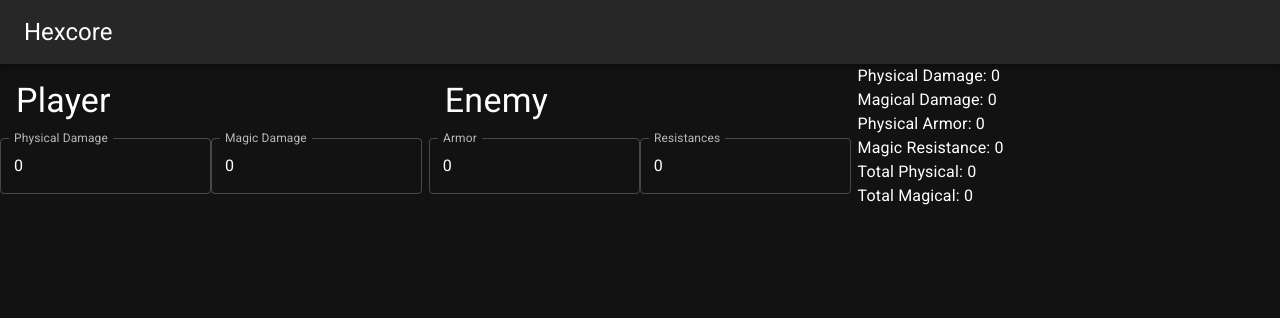
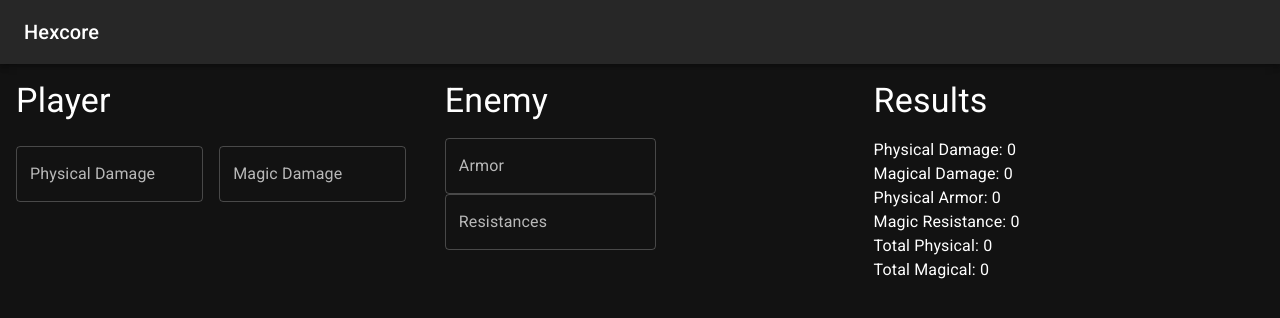
Before and after one commit to andrewy563/Hexcore, a Next.js app: page / in a window 1280 px wide. Shown: the top 318 px of the page. Built offline with nearby package versions, Linux system fonts and the light colour scheme.

Commit message:
create NumberInput component

```diff
--- a/package.json
+++ b/package.json
@@ -22,6 +22,7 @@
     "react": "^17.0.2",
     "react-dom": "^17.0.2",
     "react-final-form": "^6.5.8",
+    "react-number-format": "^4.9.1",
     "react-redux": "^7.2.6"
   },
   "devDependencies": {
--- a/src/DPSConfig/component.tsx
+++ b/src/DPSConfig/component.tsx
@@ -1,30 +1,28 @@
 import Typography from "@mui/material/Typography";
 import Box from "@mui/material/Box";
-import TextField from "@mui/material/TextField";
 
-import { useDispatch } from "../redux/hooks";
-import { setArmor, setMagicResistance } from "../redux/slices/defense";
+import { useDispatch } from "src/redux/hooks";
+import { setArmor, setMagicResistance } from "src/redux/slices/defense";
+import NumberInput from "src/common/custom-components/NumberInput";
 
 const DPSConfigColumn = () => {
   const dispatch = useDispatch();
   return (
-    <Box sx={{ width: "33%" }}>
-      <Box sx={{ padding: "16px" }}>
+    <Box sx={{ width: "33%", padding: "16px" }}>
+      <Box sx={{ paddingBottom: "16px" }}>
         <Typography variant="h4">Enemy</Typography>
       </Box>
-      <TextField
+      <NumberInput
         label="Armor"
         onChange={(event) => {
           dispatch(setArmor(event.target.value));
         }}
-        defaultValue={0}
       />
-      <TextField
+      <NumberInput
         label="Resistances"
         onChange={(event) => {
           dispatch(setMagicResistance(event.target.value));
         }}
-        defaultValue={0}
       />
     </Box>
   );
--- a/src/NavBar.tsx
+++ b/src/NavBar.tsx
@@ -5,7 +5,7 @@ import Typography from "@mui/material/Typography";
 const NavBar = () => (
   <AppBar position="static">
     <Toolbar>
-      <Typography variant="h5">Hexcore</Typography>
+      <Typography variant="h6">Hexcore</Typography>
     </Toolbar>
   </AppBar>
 );
--- a/src/Results/component.tsx
+++ b/src/Results/component.tsx
@@ -10,7 +10,10 @@ const ResultsColumn = () => {
   const defense = useSelector((state) => state.defense);
   const [totalPhysical, totalMagical] = useTotalDamage();
   return (
-    <Box sx={{ width: "33%" }}>
+    <Box sx={{ width: "33%", padding: "16px" }}>
+      <Box sx={{ paddingBottom: "16px" }}>
+        <Typography variant="h4">Results</Typography>
+      </Box>
       <Typography>Physical Damage: {damage.physicalDamage}</Typography>
       <Typography>Magical Damage: {damage.magicDamage}</Typography>
       <Typography>Physical Armor: {defense.armor}</Typography>
--- a/src/Results/hooks/useTotalDamage.ts
+++ b/src/Results/hooks/useTotalDamage.ts
@@ -4,7 +4,7 @@ const useTotalDamage = () => {
   const damage = useSelector((state) => state.damage);
   const defense = useSelector((state) => state.defense);
 
-  const calculateTotalDamage = (damage, resistance) =>
+  const calculateTotalDamage = (damage: number, resistance: number): number =>
     damage / (1 + resistance / 100);
 
   const totalPhysical = calculateTotalDamage(
--- a/src/StatsSetup/component.tsx
+++ b/src/StatsSetup/component.tsx
@@ -1,34 +1,33 @@
 import Box from "@mui/material/Box";
-import TextField from "@mui/material/TextField";
 import Typography from "@mui/material/Typography";
+import Stack from "@mui/material/Stack";
 
-import { useDispatch } from "../redux/hooks";
-import { setMagicDamage, setPhysicalDamage } from "../redux/slices/damage";
-import NumberInput from "../common/custom-components/NumberInput";
+import { useDispatch } from "src/redux/hooks";
+import { setMagicDamage, setPhysicalDamage } from "src/redux/slices/damage";
+import NumberInput from "src/common/custom-components/NumberInput";
 
 const StatsSetupColumn = () => {
   const dispatch = useDispatch();
 
   return (
-    <Box sx={{ width: "33%" }}>
-      <Box sx={{ padding: "16px" }}>
+    <Box sx={{ width: "33%", padding: "16px" }}>
+      <Box sx={{ paddingBottom: "24px" }}>
         <Typography variant="h4">Player</Typography>
       </Box>
+      <Stack direction="row" spacing={2}>
         <NumberInput
           label="Physical Damage"
           onChange={(event) => {
             dispatch(setPhysicalDamage(event.target.value));
           }}
-        defaultValue={0}
         />
-      <TextField
+        <NumberInput
           label="Magic Damage"
           onChange={(event) => {
             dispatch(setMagicDamage(event.target.value));
           }}
-        defaultValue={0}
-        inputProps={{ inputMode: "numeric", pattern: "[0-9]*" }}
         />
+      </Stack>
     </Box>
   );
 };
--- a/src/common/custom-components/NumberInput.tsx
+++ b/src/common/custom-components/NumberInput.tsx
@@ -1,10 +1,25 @@
+import NumberFormat from "react-number-format";
+import React from "react";
 import TextField from "@mui/material/TextField";
 
+const CustomNumberFormat = React.forwardRef(function CustomNumberFormat(
+  props,
+  ref
+) {
+  const { ...other } = props;
+
+  return (
+    <NumberFormat
+      {...other}
+      getInputRef={ref}
+      thousandSeparator
+      isNumericString
+    />
+  );
+});
+
 const NumberInput = (props) => (
-  <TextField
-    {...props}
-    inputProps={{ inputMode: "numeric", pattern: "[0-9]*" }}
-  />
+  <TextField {...props} InputProps={{ inputComponent: CustomNumberFormat }} />
 );
 
 export default NumberInput;
```
Also changed, not shown: 1 other file (tests, documents, lock files or other folders). Lines whose indentation alone changed are shown as unchanged.
